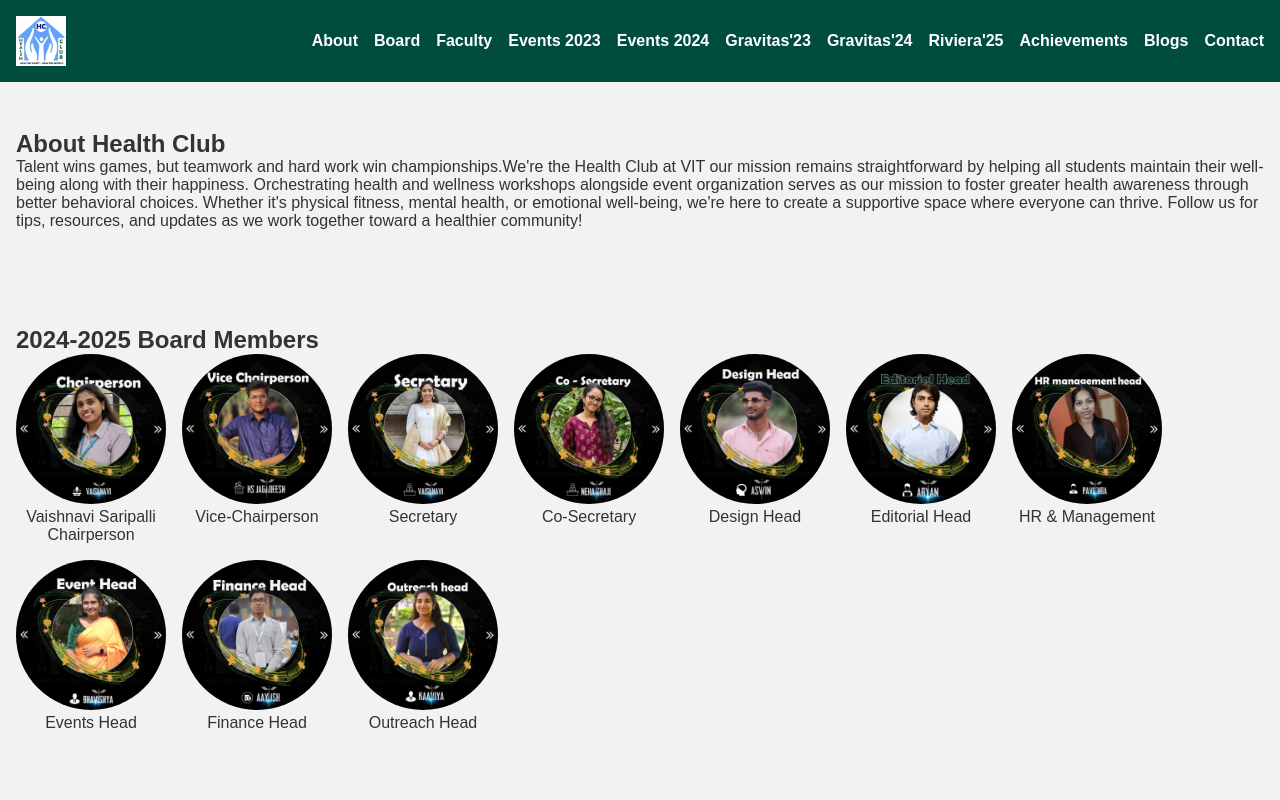
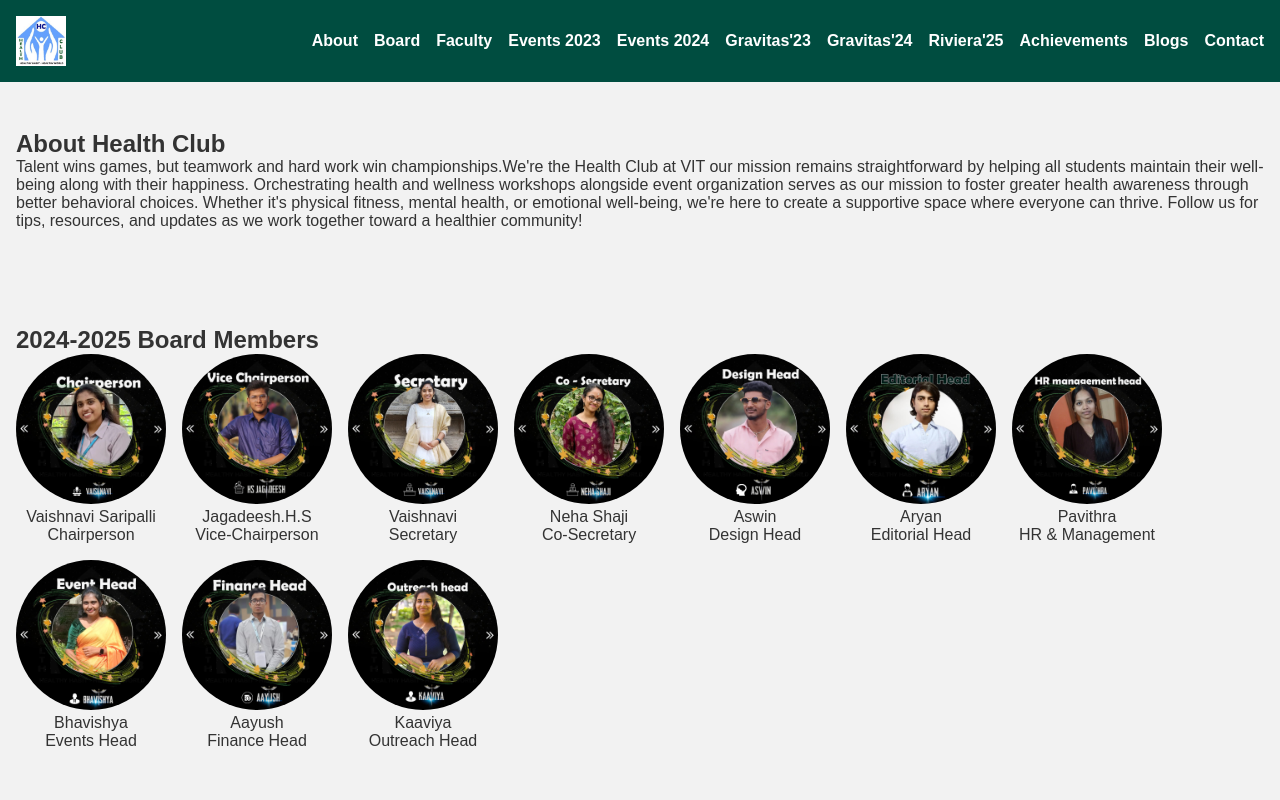
Before and after one commit to professor-hs/firstweb, a plain HTML site: page index.html in a window 1280 px wide. Shown: the top 800 px of the page. Drawn offline with Linux system fonts and the light colour scheme.

Commit message:
board names

```diff
--- a/index.html
+++ b/index.html
@@ -124,15 +124,15 @@
     <h2>2024-2025 Board Members</h2>
     <div class="gallery">
         <div class="board-member"><img src="vaishnavisaripalli.jpg"><p>Vaishnavi Saripalli<br></small><p>Chairperson</p></div>
-        <div class="board-member"><img src="jagadeeshhs.jpg"><p>Vice-Chairperson</p></div>
-        <div class="board-member"><img src="vaishnavi.jpg"><p>Secretary</p></div>
-        <div class="board-member"><img src="nehasaji.jpg"><p>Co-Secretary</p></div>
-        <div class="board-member"><img src="aswin.jpg"><p>Design Head</p></div>
-        <div class="board-member"><img src="aryan.jpg"><p>Editorial Head</p></div>
-        <div class="board-member"><img src="pavithra.jpg"><p>HR & Management</p></div>
-        <div class="board-member"><img src="bhavishya.jpg"><p>Events Head</p></div>
-        <div class="board-member"><img src="aayush.jpg"><p>Finance Head</p></div>
-        <div class="board-member"><img src="kaaviya.jpg"><p>Outreach Head</p></div>
+        <div class="board-member"><img src="jagadeeshhs.jpg"><p>Jagadeesh.H.S<br></small><p>Vice-Chairperson</p></div>
+        <div class="board-member"><img src="vaishnavi.jpg"><p>Vaishnavi<br></small><p>Secretary</p></div>
+        <div class="board-member"><img src="nehasaji.jpg"><p>Neha Shaji<br></small><p>Co-Secretary</p></div>
+        <div class="board-member"><img src="aswin.jpg"><p>Aswin<br></small><p>Design Head</p></div>
+        <div class="board-member"><img src="aryan.jpg"><p>Aryan<br></small><p>Editorial Head</p></div>
+        <div class="board-member"><img src="pavithra.jpg"><p>Pavithra<br></small><p>HR & Management</p></div>
+        <div class="board-member"><img src="bhavishya.jpg"><p>Bhavishya<br></small><p>Events Head</p></div>
+        <div class="board-member"><img src="aayush.jpg"><p>Aayush<br></small><p>Finance Head</p></div>
+        <div class="board-member"><img src="kaaviya.jpg"> <p>Kaaviya<br></small><p>Outreach Head</p></div>
     </div>
 </section><section id="faculty">
     <h2>Faculty Co-ordinator</h2>
```
